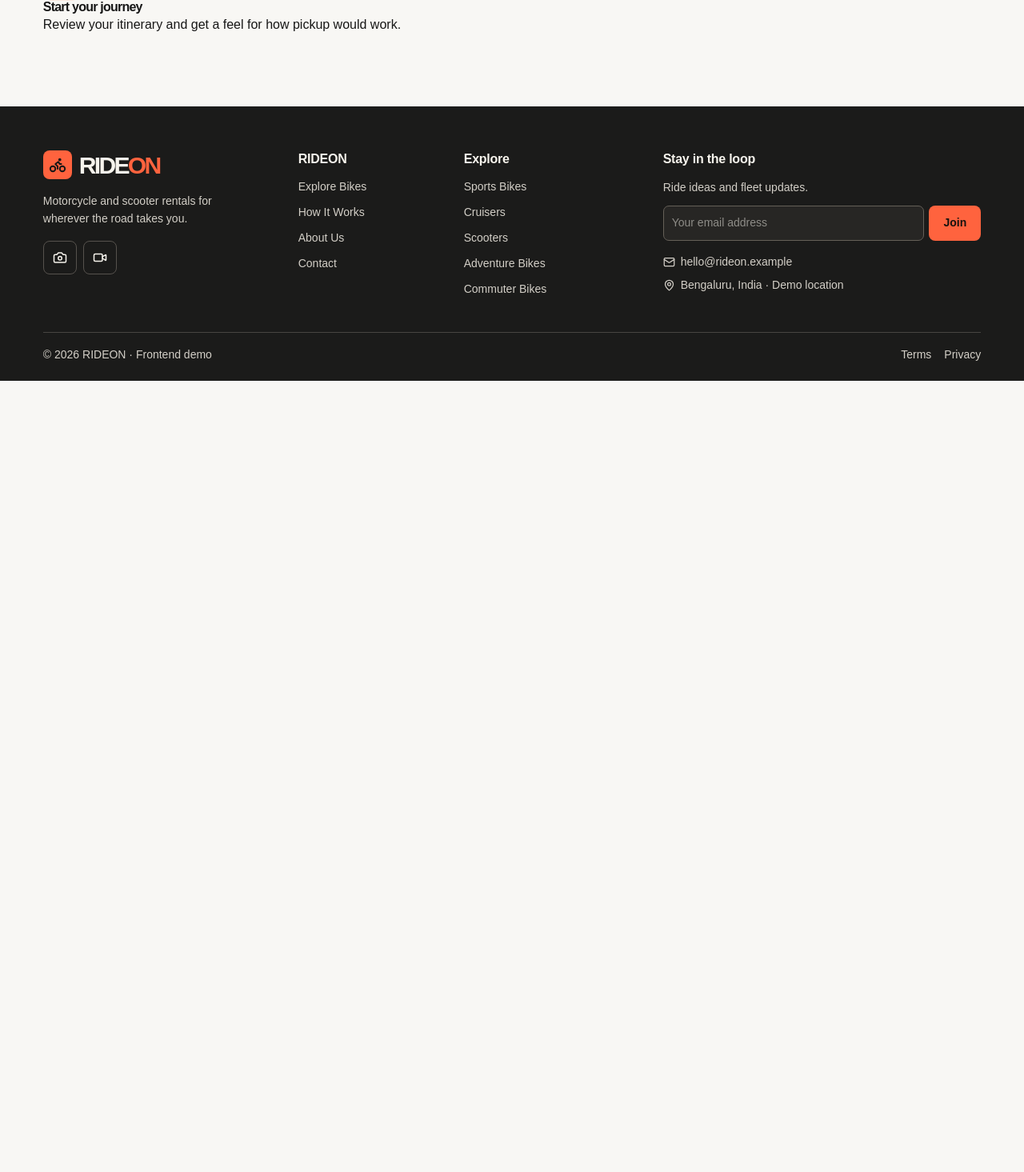
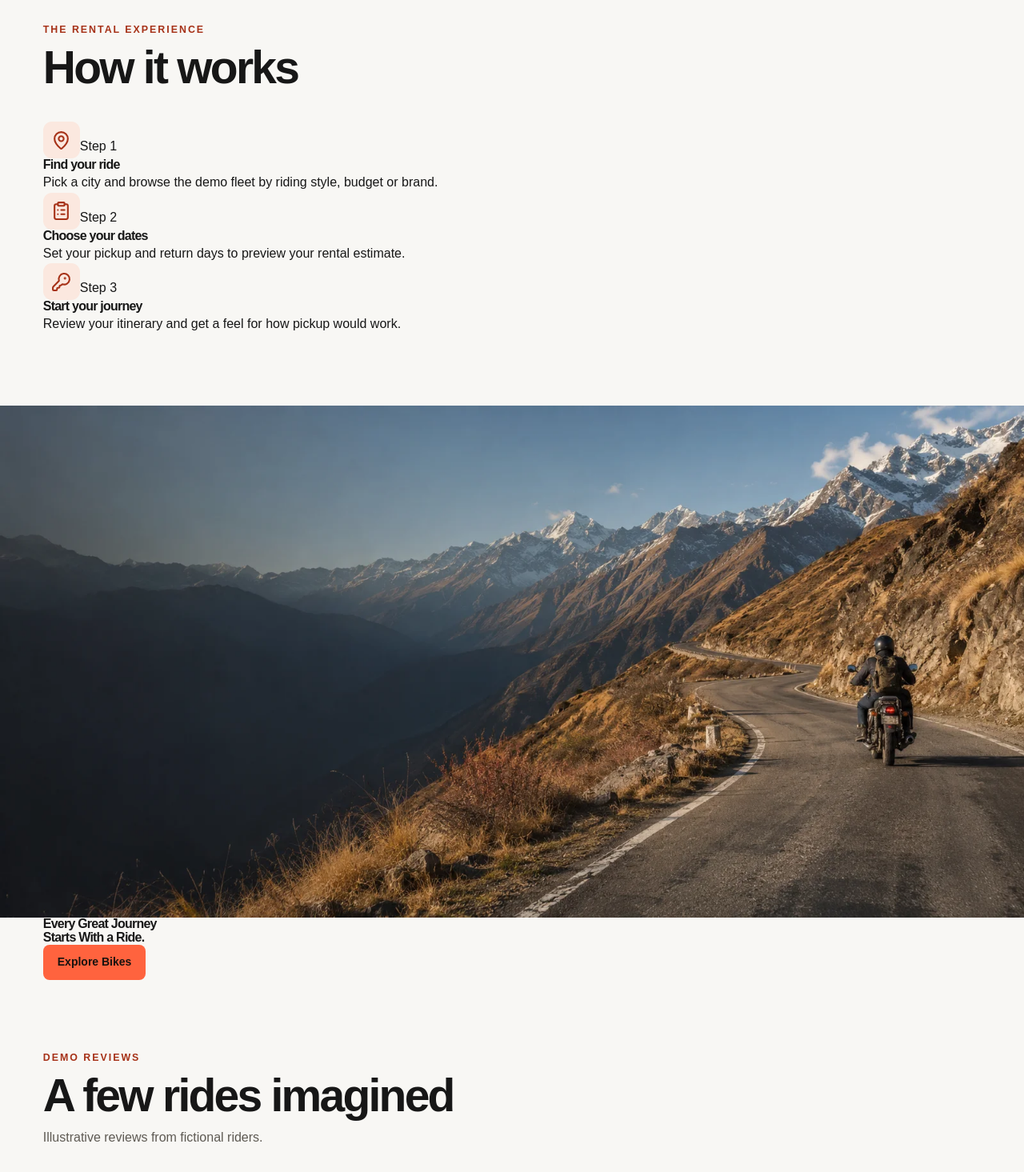
Before and after one commit to bhowmikdebo/BIKE, a React (Vite) app: page / in a window 1280 px wide. Shown: the part 6385-7850 px from the top of the page at 80% size. Before the commit the page ends 6861 px from the top, so only its background shows below. Built offline with nearby package versions, Linux system fonts and the light colour scheme.

Commit message:
feat: add the road-trip feature and demo rider reviews

```diff
--- a/src/pages/Home.tsx
+++ b/src/pages/Home.tsx
@@ -1,10 +1,10 @@
-import { Play } from 'lucide-react'
+import { Play, Quote } from 'lucide-react'
 import { Link } from 'react-router'
 import { motion, useReducedMotion } from 'motion/react'
 import { BikeGrid } from '../components/BikeCard'
 import { SearchBar } from '../components/Search'
 import { ImageAsset, Reveal, SectionHeading } from '../components/ui'
-import { benefits, steps } from '../data/content'
+import { benefits, reviews, steps } from '../data/content'
 import { bikes, categories } from '../data/fleet'
 import { searchString } from '../utils/rental'
 
@@ -54,5 +54,16 @@ export function Home() {
       <SectionHeading kicker="THE RENTAL EXPERIENCE" title="How it works" />
       <Reveal className="steps-grid grid">{steps.map(({ icon: Icon, title, detail }, index) => <article key={title}><div className="step-top"><span className="section-icon"><Icon size={25} /></span><span>Step {index + 1}</span></div><h3>{title}</h3><p>{detail}</p></article>)}</Reveal>
     </div></section>
+    <section className="road-banner">
+      <ImageAsset src="/images/open-road.webp" width={1600} height={800} alt="" loading="lazy" />
+      <div className="container"><h2>Every Great Journey<br className="hidden sm:block" /> Starts With a Ride.</h2><Link to="/bikes" className="button primary">Explore Bikes</Link></div>
+    </section>
+    <section className="container home-section reviews-section">
+      <SectionHeading kicker="DEMO REVIEWS" title="A few rides imagined" description="Illustrative reviews from fictional riders." />
+      <div className="reviews-grid grid">{reviews.map(review => <figure key={review.name}>
+        <Quote className="quote-icon" size={27} /><blockquote>“{review.quote}”</blockquote>
+        <figcaption><span className="review-avatar" aria-hidden="true">{review.name.slice(0, 1)}</span><span><strong>{review.name}</strong><small>{review.location}</small></span></figcaption>
+      </figure>)}</div>
+    </section>
   </>
 }
```
